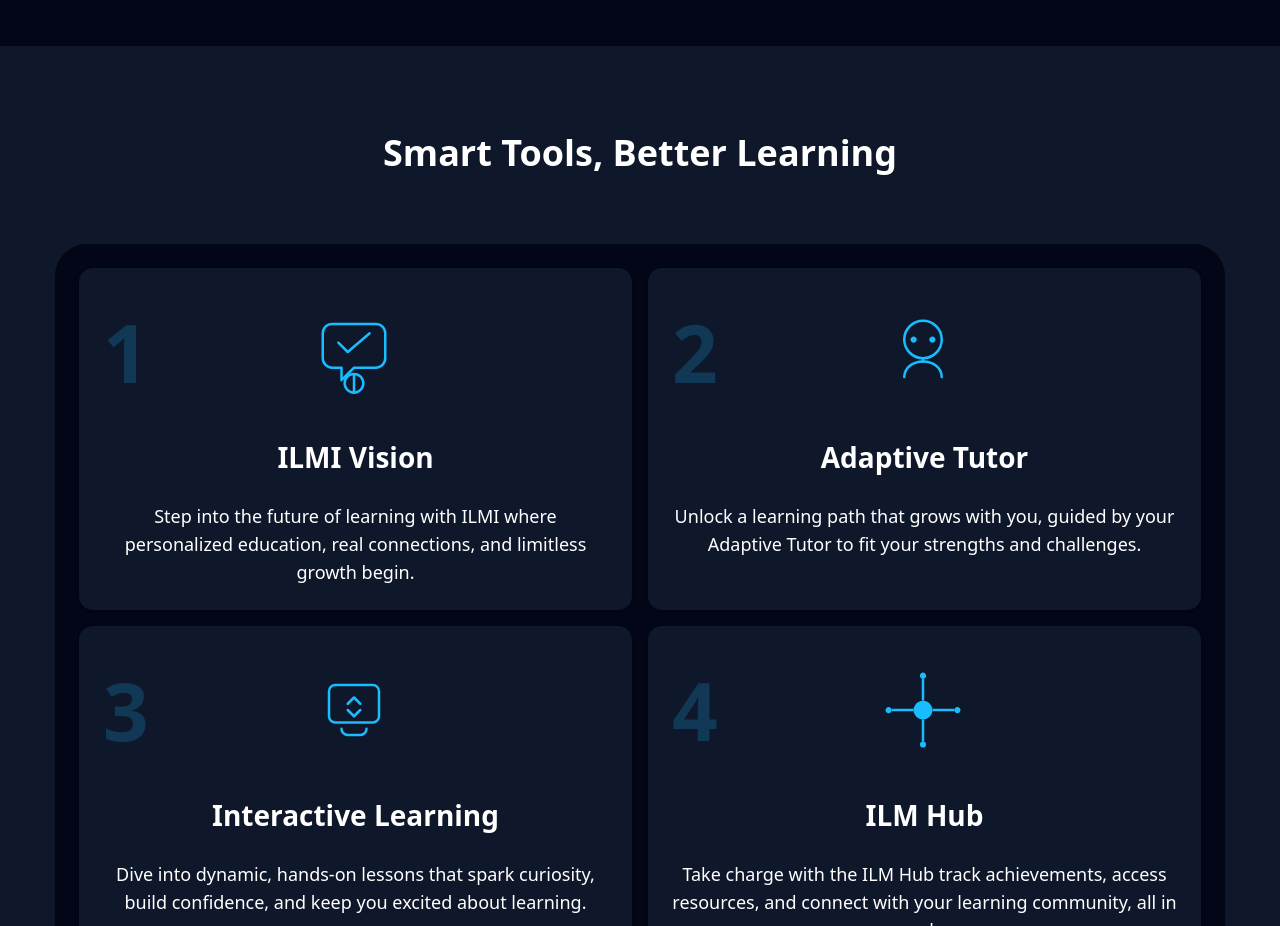
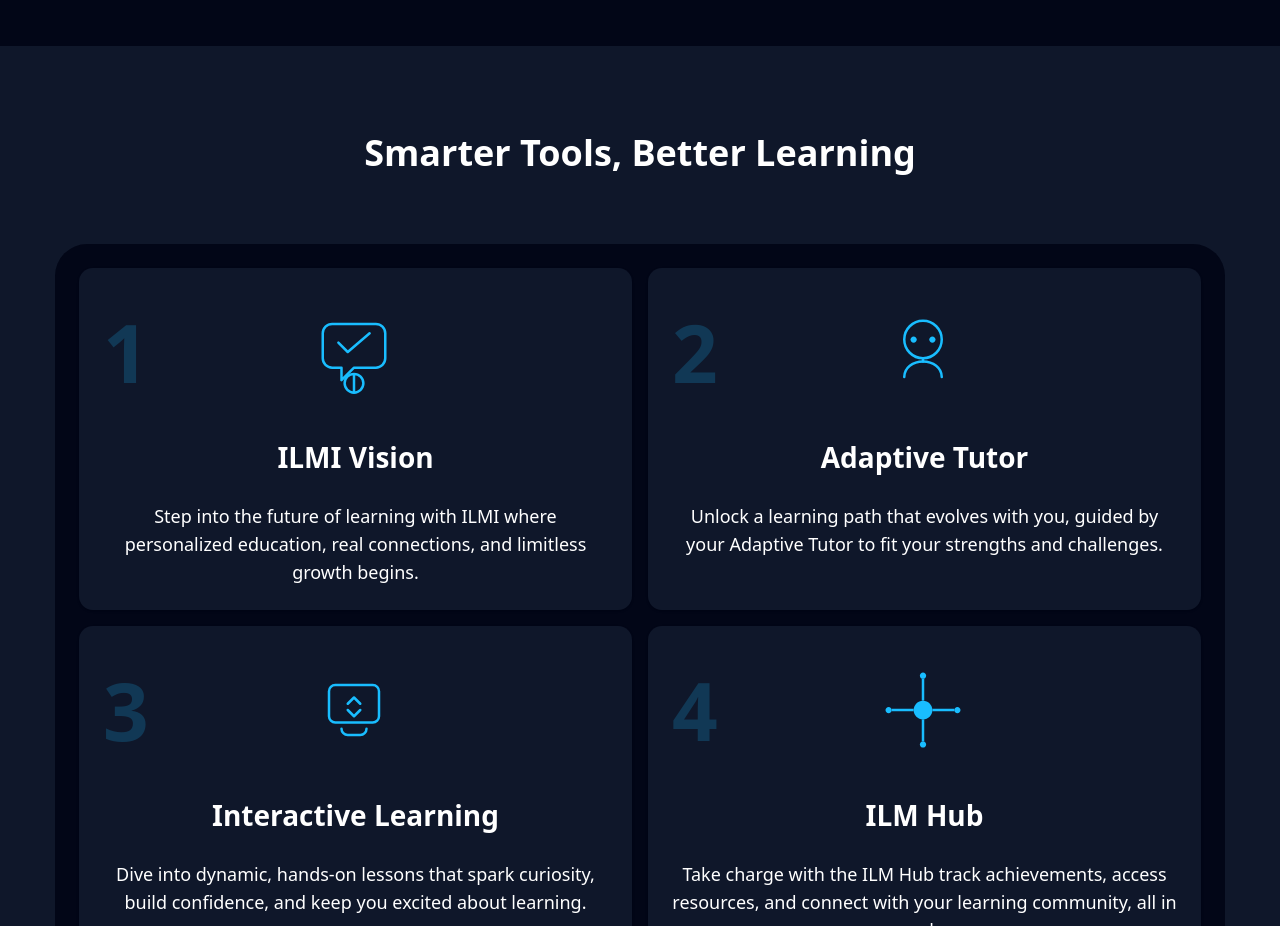
Before and after one commit to ILM-AI-LTD/ilm-ai-frontend, a Next.js app: page / in a window 1280 px wide. Shown: the part 800-1726 px from the top of the page. Built offline with nearby package versions, Linux system fonts and the light colour scheme.

Commit message:
Update ILMI Vision and Adaptive Tutor descriptions

```diff
--- a/feature/landing/components/SmartTools/SmartToolsSection.tsx
+++ b/feature/landing/components/SmartTools/SmartToolsSection.tsx
@@ -5,13 +5,13 @@ const features = [
   {
     title: 'ILMI Vision',
     description:
-      ' Step into the future of learning with ILMI where personalized education, real connections, and limitless growth begin.',
+      ' Step into the future of learning with ILMI where personalized education, real connections, and limitless growth begins.',
     imgSrc: 'ilm-vision-icon.svg'
   },
   {
     title: 'Adaptive Tutor',
     description:
-      'Unlock a learning path that grows with you, guided by your Adaptive Tutor to fit your strengths and challenges.',
+      'Unlock a learning path that evolves with you, guided by your Adaptive Tutor to fit your strengths and challenges.',
     imgSrc: 'adaptive-tutor-icon 1.svg'
   },
   {
@@ -32,7 +32,7 @@ const SmartToolsSection: React.FC = () => (
   <section className="bg-secondary-bg-color py-20 px-6 md:px-10 2xl:px-[135px] text-center flex flex-col justify-center items-center">
 
     <h1 className='font-bold text-[min(10vw,36px)] text-white mb-16'>
-      Smart Tools, Better Learning
+      Smarter Tools, Better Learning
     </h1>
 
     <div className='max-w-[1170px] grid grid-cols-1 md:grid-cols-2 bg-primary-bg-color rounded-4xl p-4 md:p-6 2xl:p-20 gap-4 '>
```
